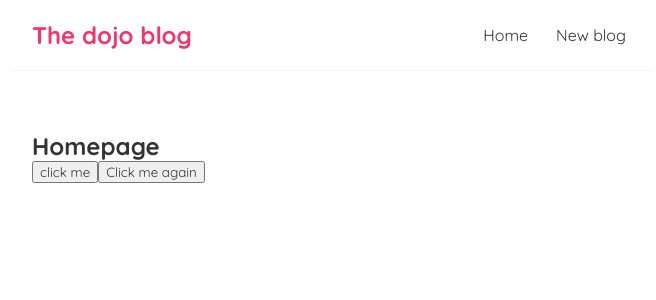
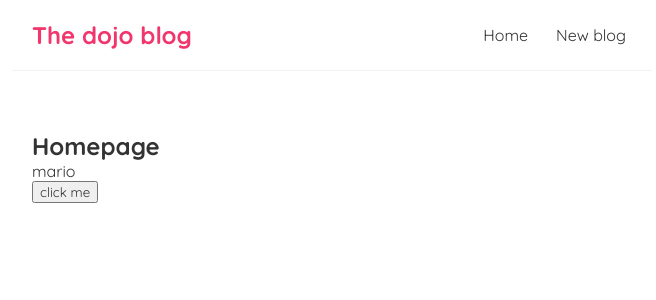
Before and after one commit to Maksongo/React-learning, a React (Create React App) app in the folder dojo-blog/: page / in a window 1280 px wide. Shown: the top 300 px of the page, without its empty margins (308-964 px from the left). Built offline with nearby package versions, Linux system fonts and the light colour scheme.

Commit message:
useState hook - some info

```diff
--- a/dojo-blog/src/Home.js
+++ b/dojo-blog/src/Home.js
@@ -1,18 +1,17 @@
+import { useState } from 'react';
+
 const Home = () => {
+    const [name, setName] = useState('mario');
 
 const handleClick = () => {
-    console.log('hello, world!')
-}
-
-const handleClickAgain = (name, e) => {
-    console.log('hello ' + name, e.target);
+    setName('luigi')
 }
 
     return (
         <div className="home">
         <h2>Homepage</h2>
+        <p>{ name }</p>
         <button onClick={handleClick}>click me</button>
-        <button onClick={(e) => handleClickAgain('Max', e)}>Click me again</button>
         </div>
      );
 }
```
Also changed, not shown: 1 other file (tests, documents, lock files or other folders).
